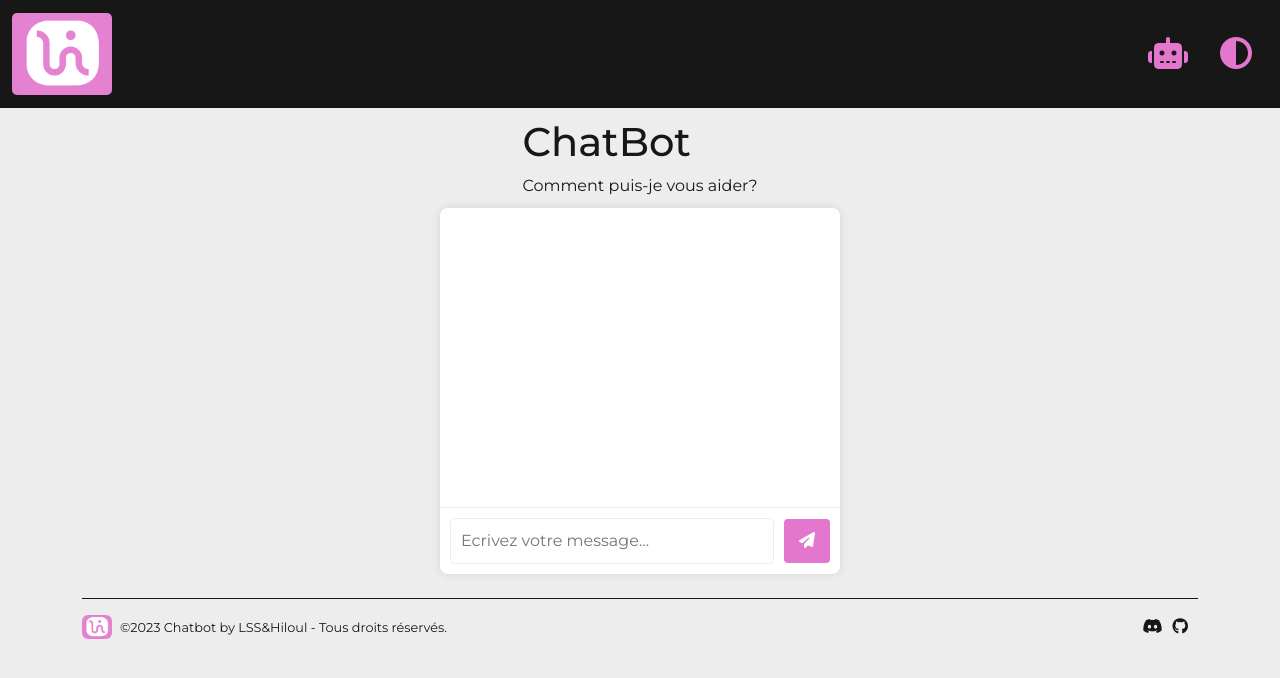
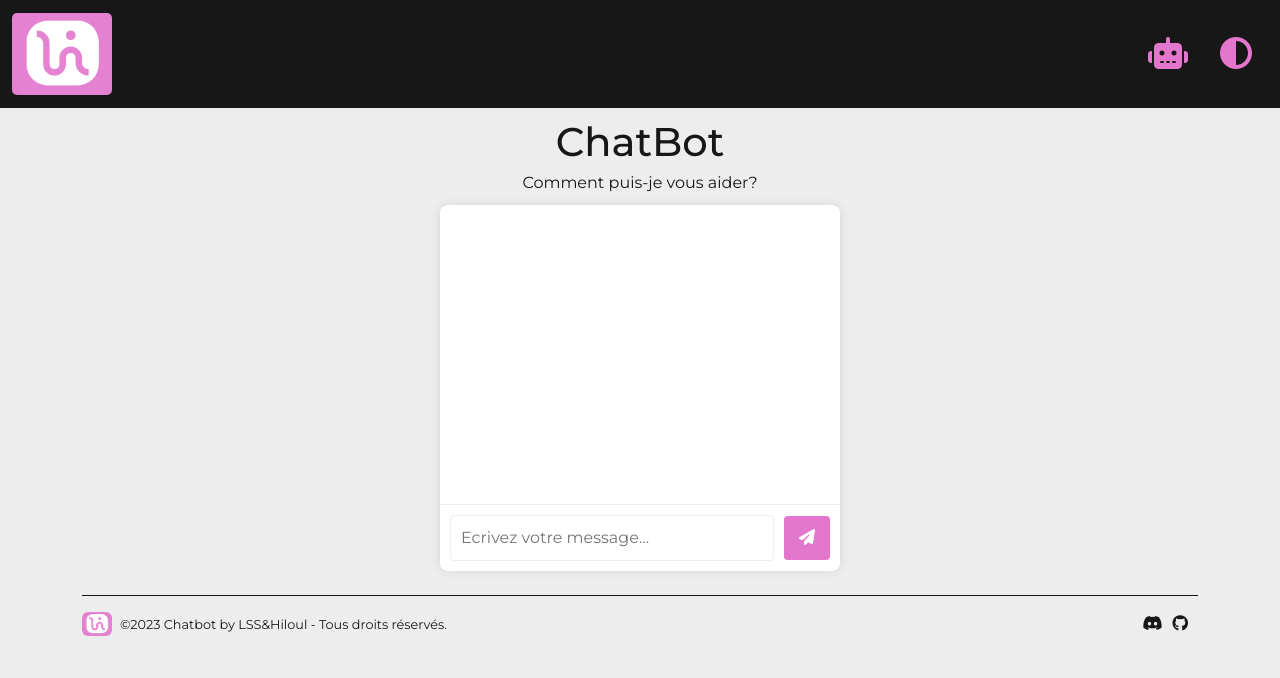
Before and after one commit to LSS-commits/chatbot, a Flask app: page /chatbot in a window 1280 px wide. Shown: the top 678 px of the page. Run offline with Flask 3, Linux system fonts and the light colour scheme.

Commit message:
style chatbot amelioré

```diff
--- a/static/css/chatbot_styles.css
+++ b/static/css/chatbot_styles.css
@@ -1,15 +1,3 @@
-:root {
-  --background-color: #ededed;
-  --text-color: #171717;
-  --primary-color: #cfcfcf; /* couleur principale, utilisée pour les éléments en arrière-plan comme le header */
-  --secondary-color: rgb(226, 119, 205); /* couleur secondaire, utilisée pour les éléments cliquables comme les boutons */
-}
-@import url("https://fonts.googleapis.com/css2?family=Montserrat:ital,wght@0,100;0,200;0,300;0,400;0,500;1,100;1,200;1,300;1,400;1,500&display=swap");
-
-/* * {
-    user-select: none;
-  } */
-
 /* Général avec effet keyframe fondu en arrivée */
 body {
   margin: 0;
@@ -28,16 +16,16 @@ body {
 }
 
 .chat-container,
-.response-area {
+.response-area, .pAlone{
   animation: fadeIn 1s ease-in-out;
 }
 
 .chat-header {
   padding: 10px 20px;
+  text-align: center;
 }
-.chat-header h2 {
+.chat-header h1 {
   margin: 0;
-  font-size: 1.5em;
   color: var(--text-color);
 }
 .chat-header p {
@@ -62,11 +50,9 @@ body {
   }
 }
 
-.chat-header h1,
-#pAlone.bounce {
+.chat-header h1{
   animation: bounce 2s;
 }
-
 
 .custom-container {
   display: flex;
@@ -119,19 +105,9 @@ body {
   }
 }
 
-
- p{
-  animation: slideInFromBottom 0.5s ease-in-out;
-}
-
 .chatbotAnswer{
   margin: 0;
 }
-
-/* .answerNumber::after {
-  content: "";
-  animation: loadingDots 1s infinite;
-} */
 
 .chat-container {
   background-color: #fff;
--- a/templates/chatbot.html
+++ b/templates/chatbot.html
@@ -45,7 +45,7 @@
       <div class="custom-container">
         <div class="chat-header">
           <h1>ChatBot</h1>
-          <p id="pAlone">Comment puis-je vous aider?</p>
+          <p class="pAlone">Comment puis-je vous aider?</p>
         </div>
         <div class="chat-container">
           <div class="response-area" id="responseArea"></div>
```
